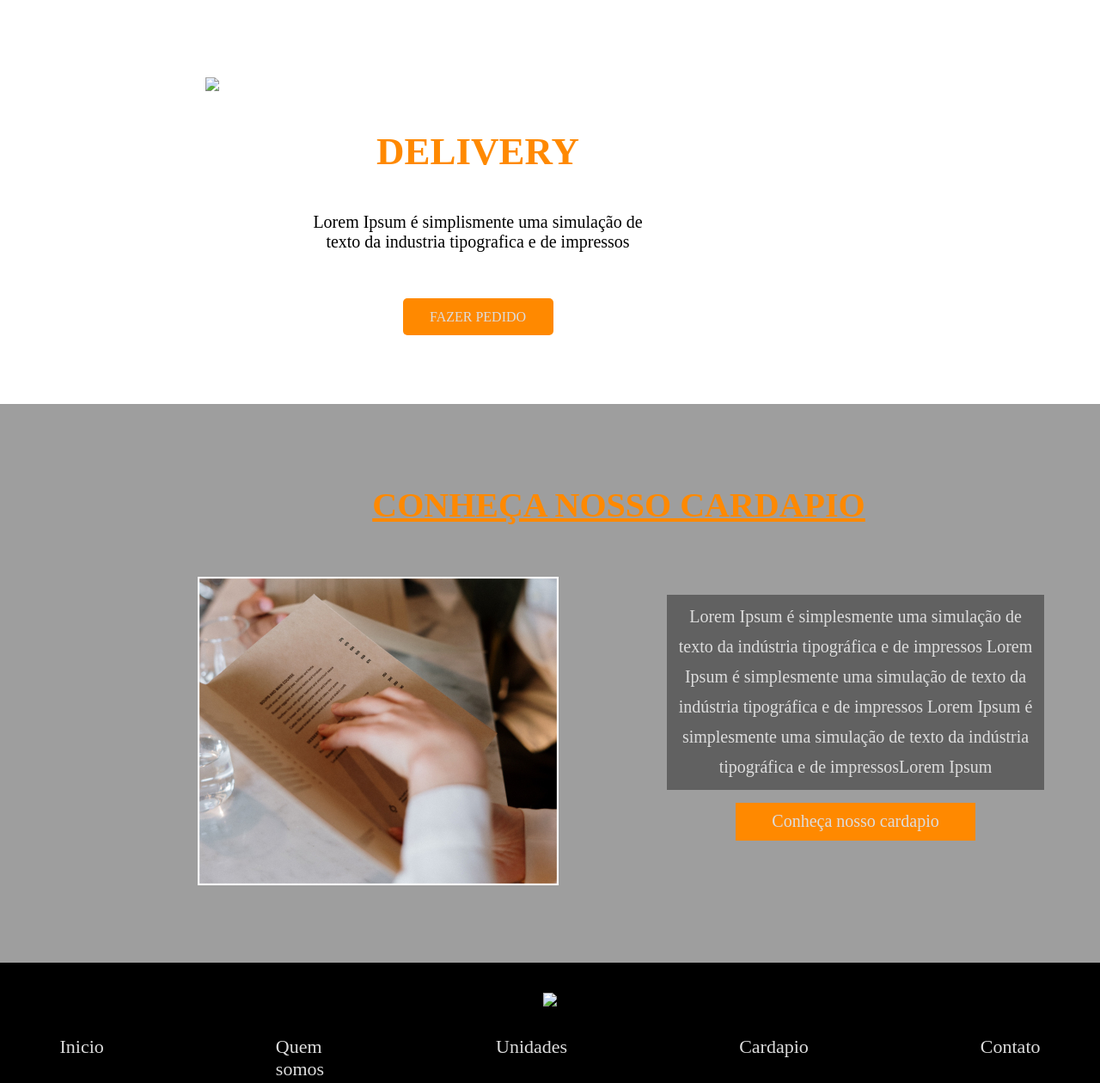
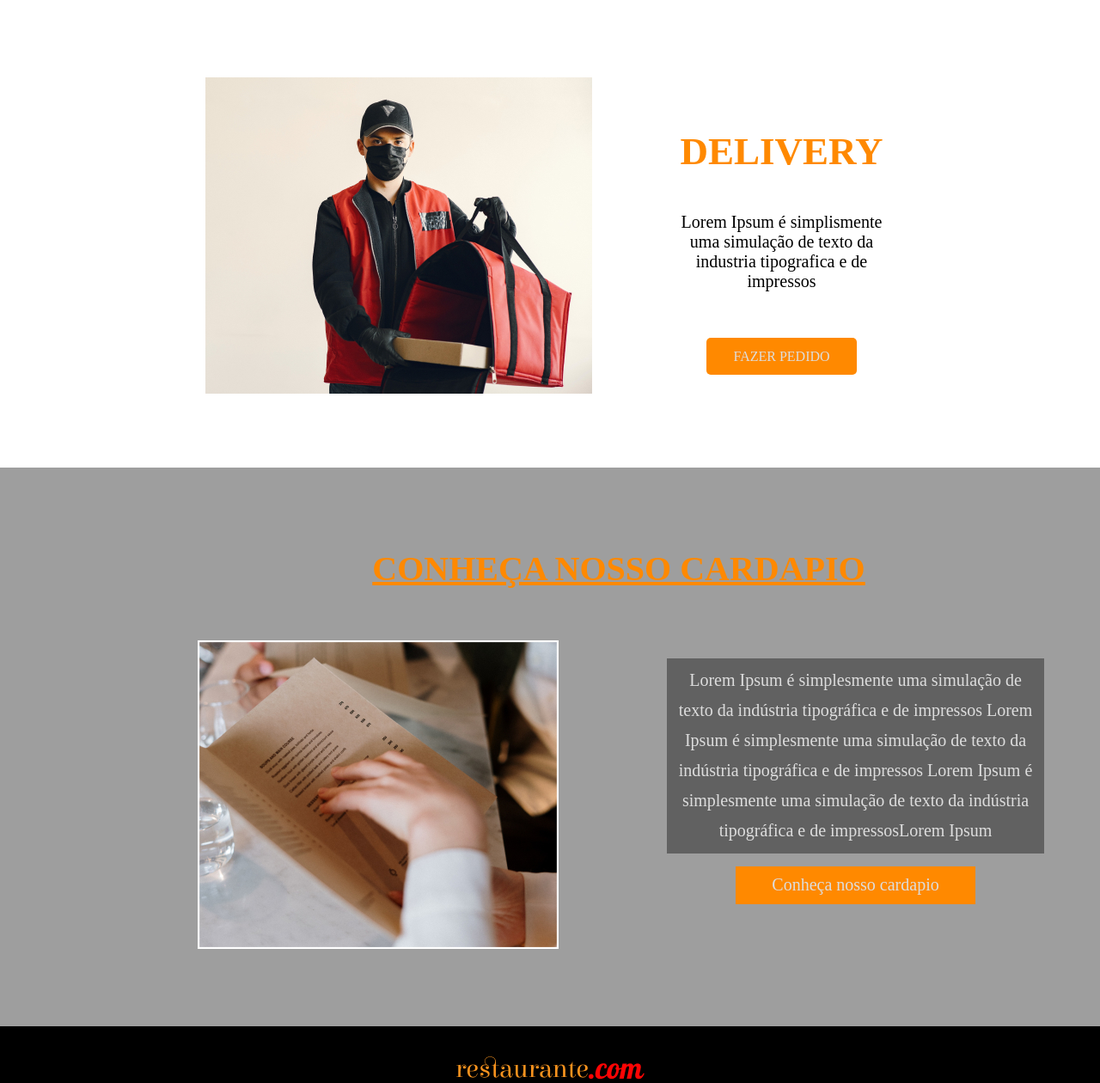
Before and after one commit to riancarlosdev/pagina-restaurante, a plain HTML site: page index.html in a window 1280 px wide. Shown: the part 720-1980 px from the top of the page at 86% size. Drawn offline with Linux system fonts and the light colour scheme; the site is published under a folder, as on GitHub Pages, so addresses that start at the root find nothing.

Commit message:
corrigido bug das imagens, projeto finalizado

```diff
--- a/index.html
+++ b/index.html
@@ -56,7 +56,7 @@
          <section class="delivery">
             <div class="box__delivery">
                <div class="img__delivery">
-                  <img src="/assets/delivery.jpg" >
+                  <img src="./assets/delivery.jpg" >
                </div>
                <div class="conteudo__delivery">
                   <h2 class="titulo">delivery</h2>
@@ -99,7 +99,7 @@
       <footer>
          <div class="footer">
             <div id="logo__footer">
-               <img src="/assets/logo.png" >
+               <img src="./assets/logo.png" >
             </div>
 
             <div class="conteudo__footer">
```
